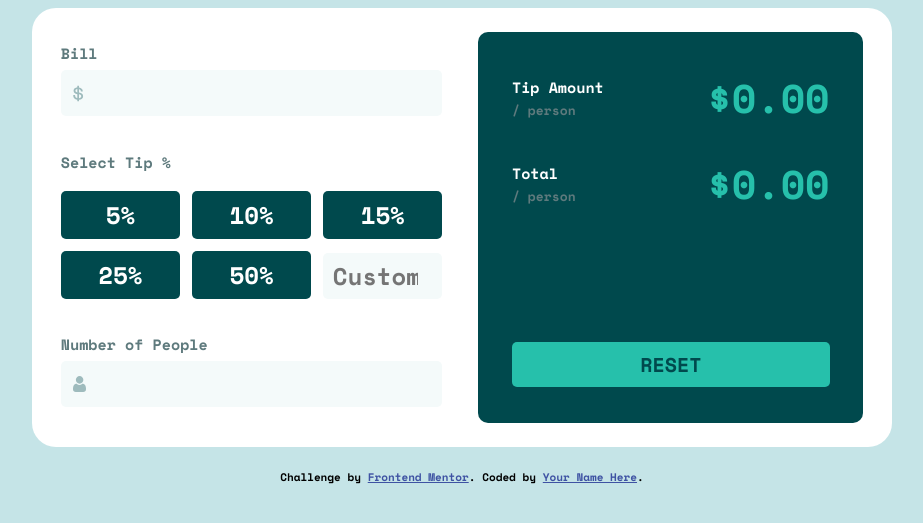
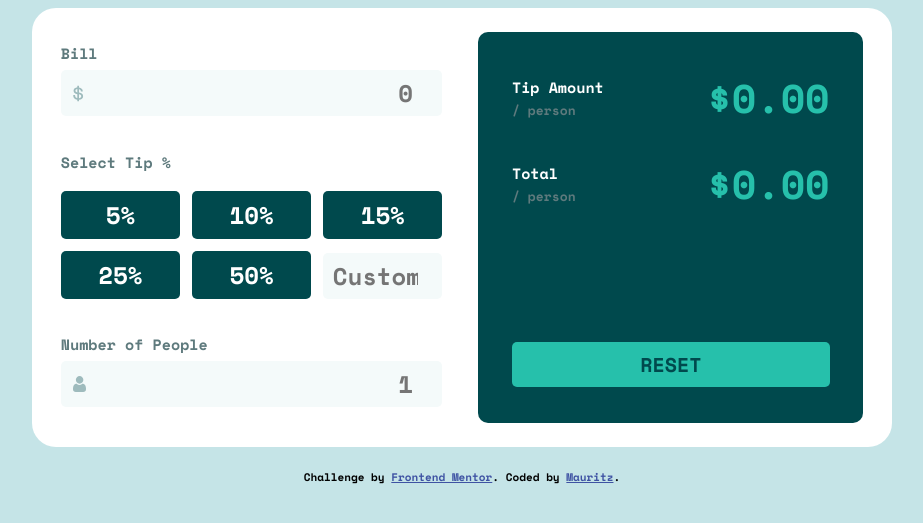
Before and after one commit to MauritzLM/tip-calculator-app, a website built with webpack: page dist/index.html in a window 1280 px wide. Shown: the part 185-708 px from the top of the page, without its empty margins (178-1101 px from the left). Built offline with nearby package versions, Linux system fonts and the light colour scheme.

Commit message:
added name to footer

```diff
--- a/dist/index.html
+++ b/dist/index.html
@@ -28,7 +28,7 @@
       <!-- input total, select percentage, input number of people -->
       <div class="input-section">
         <label for="total">Bill</label>
-        <input type="number" id="total">
+        <input type="number" id="total" placeholder="0">
         <img class="dollar-icon" src="../src/images/icon-dollar.svg" alt="">
 
         <div class="select-tip-section">
@@ -44,7 +44,7 @@
         </div>
 
         <label for="people">Number of People</label>
-        <input type="number" id="people">
+        <input type="number" id="people" placeholder="1">
         <img class="person-icon" src="../src/images/icon-person.svg" alt="">
       </div>
 
@@ -71,7 +71,7 @@
 
   <footer class="attribution">
     Challenge by <a href="https://www.frontendmentor.io?ref=challenge" target="_blank">Frontend Mentor</a>.
-    Coded by <a href="#">Your Name Here</a>.
+    Coded by <a href="#">Mauritz</a>.
   </footer>
 </body>
 
```
